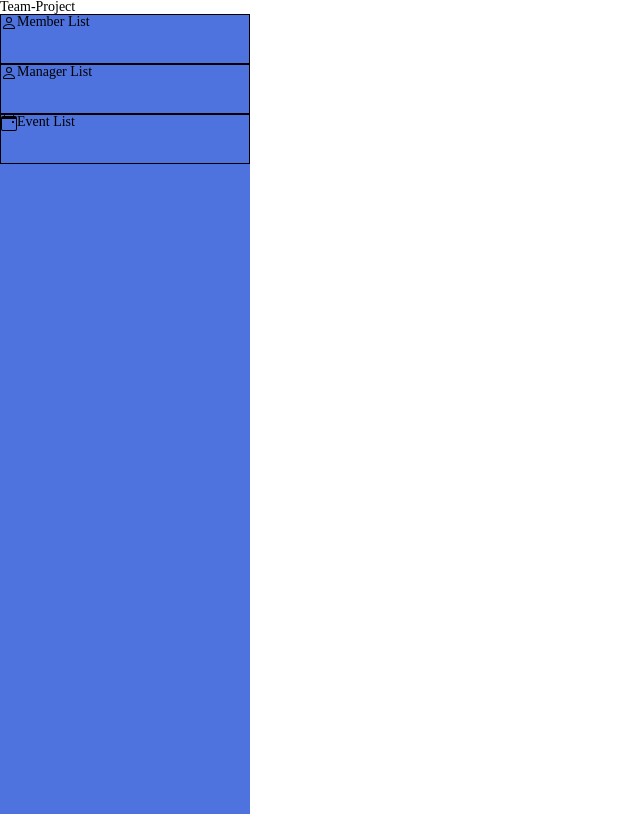
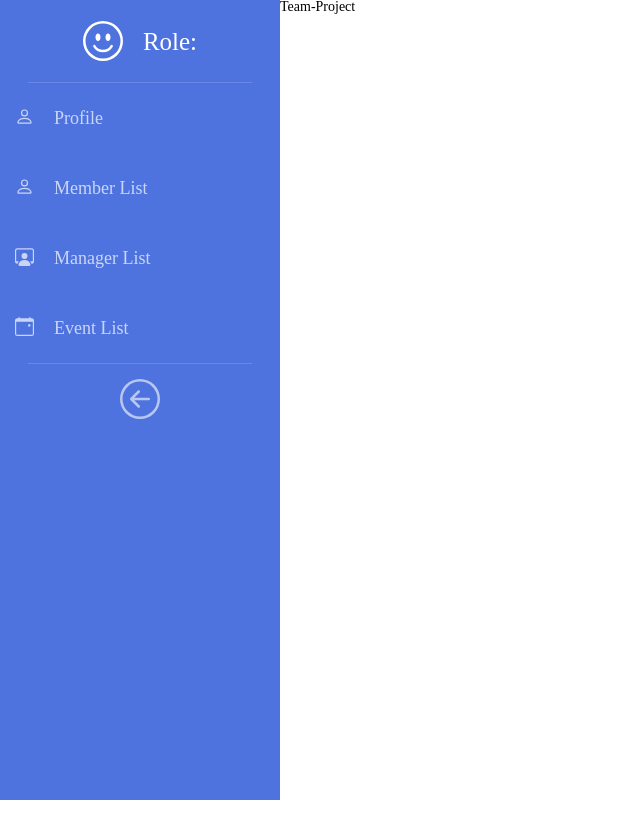
Before and after one commit to Solomii/team-project, a React (Create React App) app: page / in a window 1280 px wide. Shown: the whole page, without its empty margins (0-640 px from the left). Built offline with nearby package versions, Linux system fonts and the light colour scheme.

Commit message:
add active classes

```diff
--- a/src/App.js
+++ b/src/App.js
@@ -4,8 +4,8 @@ import Sidebar from "./components/Sidebar";
 function App() {
   return (
     <div className="App">
-      <h1>Team-Project</h1>
       <Sidebar />
+      <h1 className="lala">Team-Project</h1>
     </div>
   );
 }
--- a/src/components/Sidebar/Sidebar.js
+++ b/src/components/Sidebar/Sidebar.js
@@ -1,20 +1,62 @@
-import React from 'react'
-import { SidebarData } from './SidebarData'
-import styles from './Sidebar.module.scss'
+import React, {useState} from "react";
+import {Link} from "react-router-dom"
+
+import { SidebarData } from "./SidebarData";
+import styles from "./Sidebar.module.scss";
 
 const Sidebar = () => {
+  const [isSidebarBig, setIsSidebarBig] = useState(true);
+  const sidebarClasses = isSidebarBig ? styles.sidebar : styles.sidebar + " " + styles.sidebarActive;
+  const sidebarArrowClasses = isSidebarBig ? styles.sidebarArrow  : styles.sidebarArrow + " " + styles.sidebarArrowActive;
+  const sidebarLiClasses = isSidebarBig ? styles.sidebarLi  : styles.sidebarLi + " " + styles.sidebarLiActive;
+  const sidebarIconLiClasses = isSidebarBig ? styles.iconLi  : styles.iconLi + " " + styles.iconLiActive;
+
   return (
-    <ul className={styles.sidebar}>
-        {SidebarData.map((el, key) => (
-            <li className={styles.sidebarLi} key={key}>
-                <div>{el.icon}</div>{el.title}
-            </li>
+    <>
+      <div className={sidebarClasses}>
+        <div className={styles.roleBlock}>
+          {isSidebarBig && <svg
+            xmlns="http://www.w3.org/2000/svg"
+            width="40"
+            height="40"
+            fill="currentColor"
+            viewBox="0 0 16 16"
+          >
+            <path d="M8 15A7 7 0 1 1 8 1a7 7 0 0 1 0 14zm0 1A8 8 0 1 0 8 0a8 8 0 0 0 0 16z" />
+            <path d="M4.285 9.567a.5.5 0 0 1 .683.183A3.498 3.498 0 0 0 8 11.5a3.498 3.498 0 0 0 3.032-1.75.5.5 0 1 1 .866.5A4.498 4.498 0 0 1 8 12.5a4.498 4.498 0 0 1-3.898-2.25.5.5 0 0 1 .183-.683zM7 6.5C7 7.328 6.552 8 6 8s-1-.672-1-1.5S5.448 5 6 5s1 .672 1 1.5zm4 0c0 .828-.448 1.5-1 1.5s-1-.672-1-1.5S9.448 5 10 5s1 .672 1 1.5z" />
+          </svg>}
+          <h2 className={styles.roleText}>Role:</h2>
+        </div>
+        <hr className={styles.horizonLine} />
+        <ul>
+          {SidebarData.map((el, key) => (
+            // Link має обгортати li
+              <li className={sidebarLiClasses} key={key}>
+                <div className={sidebarIconLiClasses}>{el.icon}</div>
+                {el.title}
+              </li>
 
-        ))}
-    </ul>
+          ))}
+        </ul>
+        <hr className={styles.horizonLine} />
+        <div className={sidebarArrowClasses}>
+          <svg
+            onClick={() => setIsSidebarBig(!isSidebarBig)}
+            xmlns="http://www.w3.org/2000/svg"
+            width="40"
+            height="40"
+            fill="currentColor"
+            viewBox="0 0 16 16"
+          >
+            <path
+              fill-rule="evenodd"
+              d="M1 8a7 7 0 1 0 14 0A7 7 0 0 0 1 8zm15 0A8 8 0 1 1 0 8a8 8 0 0 1 16 0zm-4.5-.5a.5.5 0 0 1 0 1H5.707l2.147 2.146a.5.5 0 0 1-.708.708l-3-3a.5.5 0 0 1 0-.708l3-3a.5.5 0 1 1 .708.708L5.707 7.5H11.5z"
+            />
+          </svg>
+        </div>
+      </div>
+    </>
+  );
+};
 
-  )
-}
-
-
-export default Sidebar
+export default Sidebar;
--- a/src/components/Sidebar/Sidebar.module.scss
+++ b/src/components/Sidebar/Sidebar.module.scss
@@ -1,13 +1,74 @@
 .sidebar {
     height: 100vh;
-    width: 250px;
+    width: 20rem;
+    position: sticky;
+    top: 0;
+    padding: 0;
     background-color: #4e73df;
-    padding: 0;
+    color: #fff;
+    font-size: 18px;
+}
+.sidebarActive {
+    display: flex;
+    flex-direction: column;
+    width: 8rem;
+    font-size: 14px;
 }
 .sidebarLi {
     display: flex;
+    align-items: center;
+    padding-left: 15px;
+    padding-right: 15px;
     height: auto;
     width: 100%;
-    height: 50px;
-    border: 1px solid #000;
+    height: 70px;
+    opacity: 0.7;
+    cursor: pointer;
+    &:hover {
+        opacity: 1;
+    }
 }
+.sidebarLiActive {
+    flex-direction: column;
+    justify-content: center;
+}
+.sidebarLi:hover {
+    background-color: #4667c8;
+}
+.iconLi {
+    padding-right: 20px;
+}
+.iconLiActive {
+    padding-right: 0px;
+}
+.roleBlock {
+    display: flex;
+    justify-content: center;
+    align-items: center;
+    padding: 1.5rem 1rem;
+    .roleText {
+        padding-left: 20px;
+        font-size: 25px;
+    }
+}
+.horizonLine {
+    width: 80%;
+    margin: 0 auto;
+    border-top: 1px solid rgba(255,255,255,.15);
+}
+.sidebarArrow {
+    display: flex;
+    justify-content: center;
+    align-items: center;
+    height: 70px;
+    & svg {
+        cursor: pointer;
+        opacity: 0.6;
+    }
+    & svg:hover {
+        opacity: 1;
+    }
+}
+.sidebarArrowActive {
+    transform: rotate(180deg);
+}
--- a/src/components/Sidebar/SidebarData.js
+++ b/src/components/Sidebar/SidebarData.js
@@ -1,14 +1,28 @@
 export const SidebarData = [
+  {
+    title: "Profile",
+    link: "./profile",
+    icon: (
+      <svg
+        xmlns="http://www.w3.org/2000/svg"
+        width="19"
+        height="19"
+        fill="currentColor"
+        viewBox="0 0 16 16"
+      >
+        <path d="M8 8a3 3 0 1 0 0-6 3 3 0 0 0 0 6zm2-3a2 2 0 1 1-4 0 2 2 0 0 1 4 0zm4 8c0 1-1 1-1 1H3s-1 0-1-1 1-4 6-4 6 3 6 4zm-1-.004c-.001-.246-.154-.986-.832-1.664C11.516 10.68 10.289 10 8 10c-2.29 0-3.516.68-4.168 1.332-.678.678-.83 1.418-.832 1.664h10z" />
+      </svg>
+    ),
+  },
   {
     title: "Member List",
     link: "./memberList",
     icon: (
       <svg
         xmlns="http://www.w3.org/2000/svg"
-        width="16"
-        height="16"
+        width="19"
+        height="19"
         fill="currentColor"
-        class="bi bi-person"
         viewBox="0 0 16 16"
       >
         <path d="M8 8a3 3 0 1 0 0-6 3 3 0 0 0 0 6zm2-3a2 2 0 1 1-4 0 2 2 0 0 1 4 0zm4 8c0 1-1 1-1 1H3s-1 0-1-1 1-4 6-4 6 3 6 4zm-1-.004c-.001-.246-.154-.986-.832-1.664C11.516 10.68 10.289 10 8 10c-2.29 0-3.516.68-4.168 1.332-.678.678-.83 1.418-.832 1.664h10z" />
@@ -21,13 +35,13 @@ export const SidebarData = [
     icon: (
       <svg
         xmlns="http://www.w3.org/2000/svg"
-        width="16"
-        height="16"
+        width="19"
+        height="19"
         fill="currentColor"
-        class="bi bi-person"
         viewBox="0 0 16 16"
       >
-        <path d="M8 8a3 3 0 1 0 0-6 3 3 0 0 0 0 6zm2-3a2 2 0 1 1-4 0 2 2 0 0 1 4 0zm4 8c0 1-1 1-1 1H3s-1 0-1-1 1-4 6-4 6 3 6 4zm-1-.004c-.001-.246-.154-.986-.832-1.664C11.516 10.68 10.289 10 8 10c-2.29 0-3.516.68-4.168 1.332-.678.678-.83 1.418-.832 1.664h10z" />
+        <path d="M4 16s-1 0-1-1 1-4 5-4 5 3 5 4-1 1-1 1H4Zm4-5.95a2.5 2.5 0 1 0 0-5 2.5 2.5 0 0 0 0 5Z" />
+        <path d="M2 1a2 2 0 0 0-2 2v9.5A1.5 1.5 0 0 0 1.5 14h.653a5.373 5.373 0 0 1 1.066-2H1V3a1 1 0 0 1 1-1h12a1 1 0 0 1 1 1v9h-2.219c.554.654.89 1.373 1.066 2h.653a1.5 1.5 0 0 0 1.5-1.5V3a2 2 0 0 0-2-2H2Z" />
       </svg>
     ),
   },
@@ -37,10 +51,10 @@ export const SidebarData = [
     icon: (
       <svg
         xmlns="http://www.w3.org/2000/svg"
-        width="16"
-        height="16"
+        width="19"
+        height="19"
         fill="currentColor"
-        class="bi bi-calendar-event"
+        className="bi bi-calendar-event"
         viewBox="0 0 16 16"
       >
         <path d="M11 6.5a.5.5 0 0 1 .5-.5h1a.5.5 0 0 1 .5.5v1a.5.5 0 0 1-.5.5h-1a.5.5 0 0 1-.5-.5v-1z" />
--- a/src/index.scss
+++ b/src/index.scss
@@ -18,3 +18,7 @@ h1,h2,h3,h4,h5,h6{font-size:inherit;font-weight: inherit;}
 @import url('https://fonts.googleapis.com/css2?family=Lato:wght@700&family=Montserrat:wght@300;500;600&display=swap');
 @import url('https://fonts.googleapis.com/css2?family=Lato:wght@700&family=Montserrat:wght@300;500;600&display=swap');
 @import url('https://fonts.googleapis.com/css2?family=Lato:wght@700&family=Montserrat:wght@300;500;600&family=PT+Serif:wght@700&display=swap');
+
+.App {
+    display: flex;
+}
```
